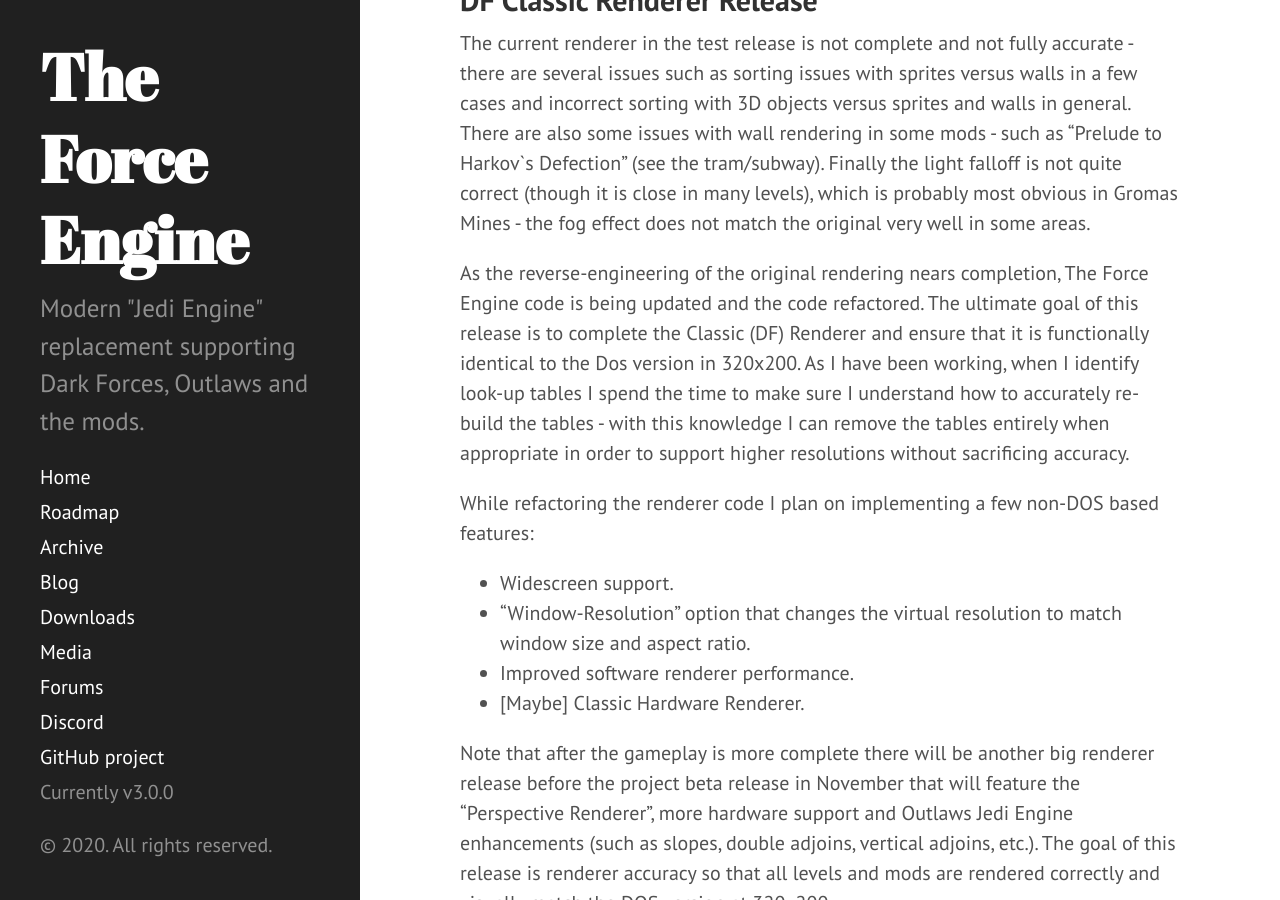
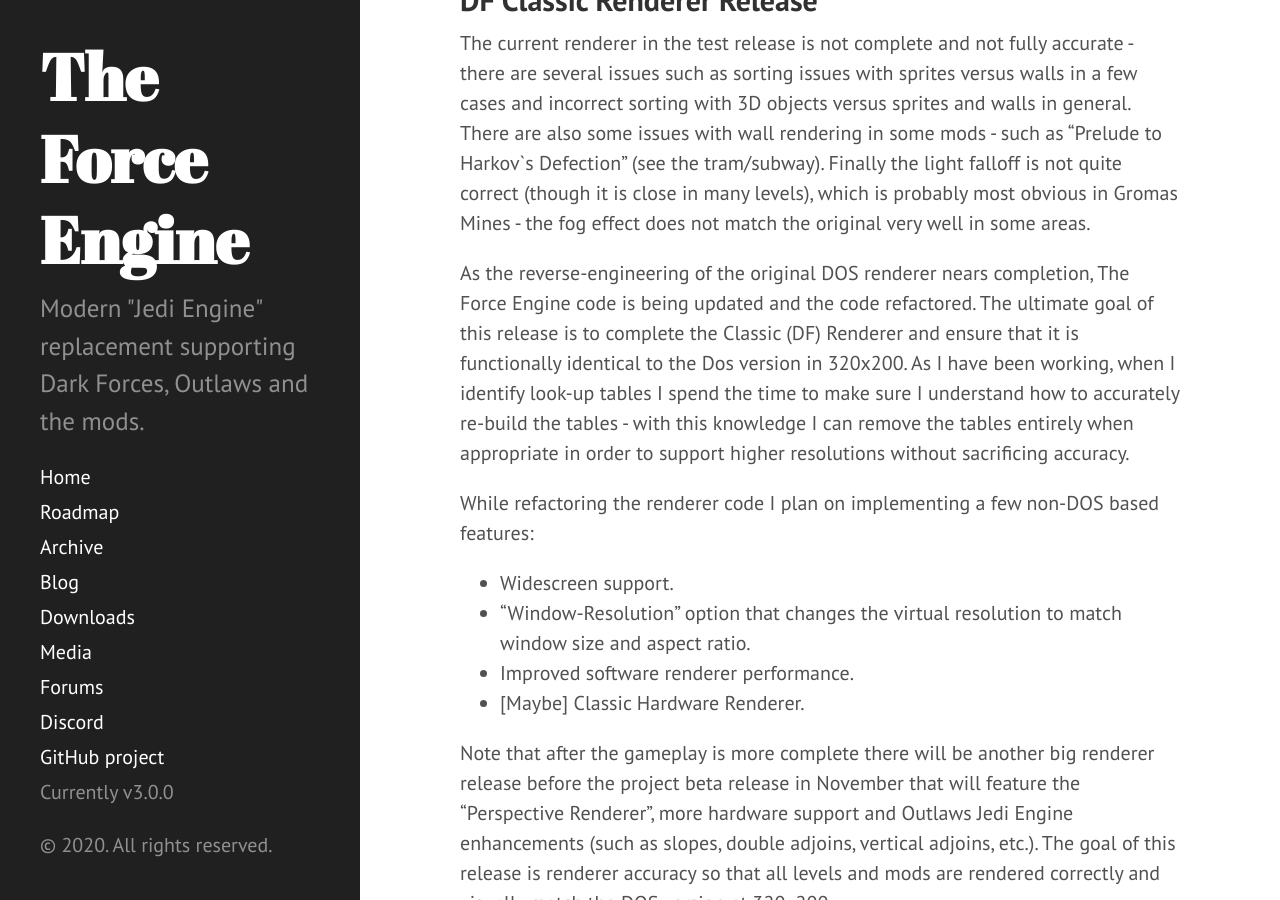
Before and after one commit to TheForceEngine/TheForceEngine.github.io, a Jekyll site: the page built from _posts/2020-05-25-ClassicRendererRelease.md, in a window 1280 px wide and 900 px high, scrolled down 667 px. Built offline with Jekyll 4.4.1, drawn with Linux system fonts in a browser that asks for light colours.

Commit message:
Update 2020-05-25-ClassicRendererRelease.md

```diff
--- a/_posts/2020-05-25-ClassicRendererRelease.md
+++ b/_posts/2020-05-25-ClassicRendererRelease.md
@@ -13,7 +13,7 @@
 ## DF Classic Renderer Release
 The current renderer in the test release is not complete and not fully accurate - there are several issues such as sorting issues with sprites versus walls in a few cases and incorrect sorting with 3D objects versus sprites and walls in general. There are also some issues with wall rendering in some mods - such as "Prelude to Harkov`s Defection" (see the tram/subway). Finally the light falloff is not quite correct (though it is close in many levels), which is probably most obvious in Gromas Mines - the fog effect does not match the original very well in some areas.
 
-As the reverse-engineering of the original rendering nears completion, The Force Engine code is being updated and the code refactored. The ultimate goal of this release is to complete the Classic (DF) Renderer and ensure that it is functionally identical to the Dos version in 320x200. As I have been working, when I identify look-up tables I spend the time to make sure I understand how to accurately re-build the tables - with this knowledge I can remove the tables entirely when appropriate in order to support higher resolutions without sacrificing accuracy.
+As the reverse-engineering of the original DOS renderer nears completion, The Force Engine code is being updated and the code refactored. The ultimate goal of this release is to complete the Classic (DF) Renderer and ensure that it is functionally identical to the Dos version in 320x200. As I have been working, when I identify look-up tables I spend the time to make sure I understand how to accurately re-build the tables - with this knowledge I can remove the tables entirely when appropriate in order to support higher resolutions without sacrificing accuracy.
 
 While refactoring the renderer code I plan on implementing a few non-DOS based features:
   * Widescreen support.
```
